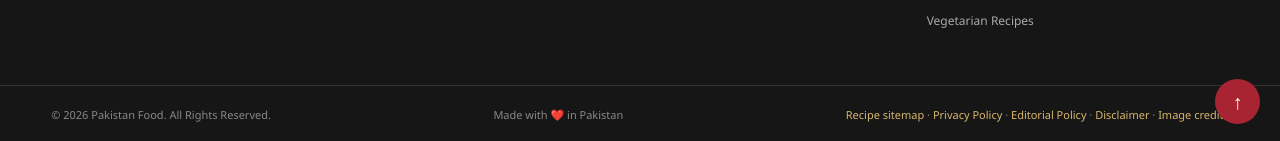
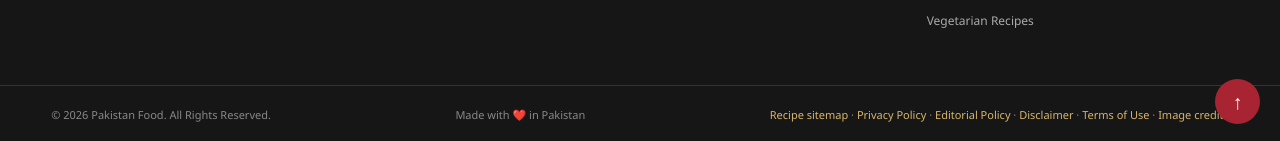
Before and after one commit to manazarali01-hub/pakistan-food, a Jekyll site: the page built from index.html, in a window 1280 px wide and 900 px high, scrolled down 15818 px. Shown: the part 756-897 px from the top of the window. Built offline with Jekyll 4.4.1, drawn with Linux system fonts in a browser that asks for light colours.

Commit message:
Link Terms of Use in site footer

```diff
--- a/index.html
+++ b/index.html
@@ -72,7 +72,7 @@
     </main>
     <div class="modal" id="recipeModal" role="dialog" aria-modal="true" aria-hidden="true" aria-labelledby="modalRecipeTitle"><div class="modal-overlay" id="modalOverlay"></div><div class="modal-box"><button type="button" class="modal-close" id="modalClose" aria-label="Close recipe">×</button><div id="modalContent"></div></div></div>
     <div class="toast" id="toast"><span>✓</span><p id="toastMessage">Done!</p></div><button type="button" class="back-top" id="backTop" aria-label="Back to top">↑</button>
-    <footer class="footer"><div class="container footer-grid"><div class="footer-brand"><a href="#home" class="logo"><img class="brand-mark" src="assets/pakistan-food-logo.svg" alt="" width="42" height="42"><span>Pakistan <strong>Food</strong></span></a><p>Discover authentic Pakistani recipes and traditional flavours from every region.</p></div><div class="footer-links"><h3>Quick Links</h3><a href="#home">Home</a><a href="recipes/">All Recipes</a><a href="#regions">Regions</a><a href="#about">About</a><a href="#contact">Contact</a></div><div class="footer-links"><h3>Categories</h3><a href="recipes/rice/">Rice Recipes</a><a href="recipes/chicken/">Chicken Recipes</a><a href="recipes/beef/">Beef Recipes</a><a href="recipes/bbq/">BBQ Recipes</a><a href="recipes/snacks/">Snacks</a><a href="recipes/breakfast/">Breakfast</a><a href="recipes/desserts/">Desserts</a><a href="recipes/drinks/">Drinks</a><a href="recipes/vegetarian/">Vegetarian Recipes</a></div></div><div class="footer-bottom"><p>© <span id="year"></span> Pakistan Food. All Rights Reserved.</p><p>Made with ❤️ in Pakistan</p><p><a href="sitemap.html">Recipe sitemap</a> · <a href="privacy-policy.html">Privacy Policy</a> · <a href="editorial-policy.html">Editorial Policy</a> · <a href="disclaimer.html">Disclaimer</a> · <a href="image-credits.html">Image credits</a></p></div></footer>
+    <footer class="footer"><div class="container footer-grid"><div class="footer-brand"><a href="#home" class="logo"><img class="brand-mark" src="assets/pakistan-food-logo.svg" alt="" width="42" height="42"><span>Pakistan <strong>Food</strong></span></a><p>Discover authentic Pakistani recipes and traditional flavours from every region.</p></div><div class="footer-links"><h3>Quick Links</h3><a href="#home">Home</a><a href="recipes/">All Recipes</a><a href="#regions">Regions</a><a href="#about">About</a><a href="#contact">Contact</a></div><div class="footer-links"><h3>Categories</h3><a href="recipes/rice/">Rice Recipes</a><a href="recipes/chicken/">Chicken Recipes</a><a href="recipes/beef/">Beef Recipes</a><a href="recipes/bbq/">BBQ Recipes</a><a href="recipes/snacks/">Snacks</a><a href="recipes/breakfast/">Breakfast</a><a href="recipes/desserts/">Desserts</a><a href="recipes/drinks/">Drinks</a><a href="recipes/vegetarian/">Vegetarian Recipes</a></div></div><div class="footer-bottom"><p>© <span id="year"></span> Pakistan Food. All Rights Reserved.</p><p>Made with ❤️ in Pakistan</p><p><a href="sitemap.html">Recipe sitemap</a> · <a href="privacy-policy.html">Privacy Policy</a> · <a href="editorial-policy.html">Editorial Policy</a> · <a href="disclaimer.html">Disclaimer</a> · <a href="terms.html">Terms of Use</a> · <a href="image-credits.html">Image credits</a></p></div></footer>
     <script defer src="recipes-data.js?v=20260924-bilingual1"></script>
     <script defer src="script.js?v=20260924-bilingual1"></script>
     <script defer src="enhancements.js?v=20260924-premium1"></script>
```
